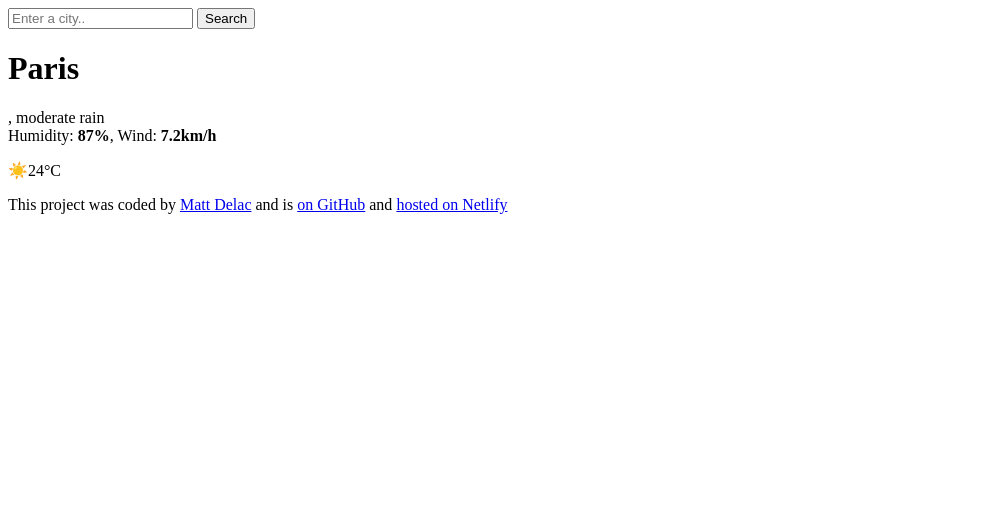
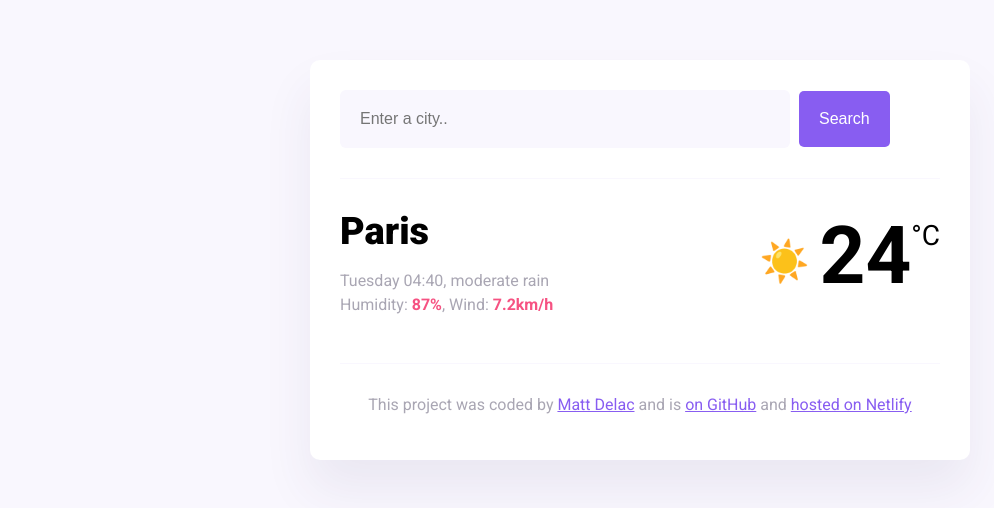
Before and after one commit to jmisshela/new-git-repository-practice, a plain HTML site: page index.html in a window 1280 px wide. Shown: the whole page, without its empty margins (0-994 px from the left). Drawn offline with nearby package versions, Linux system fonts and the light colour scheme.

Commit message:
Added CSS Week 5 Exercise - Weather App & edited the sources

```diff
--- a/index.html
+++ b/index.html
@@ -9,7 +9,7 @@
       href="https://fonts.googleapis.com/css2?family=Roboto:ital,wght@0,100;0,400;0,500;0,700;0,900;1,100;1,300;1,400;1,500;1,700;1,900&display=swap"
       rel="stylesheet"
     />
-    <link rel="stylesheet" href="src/styles.css" />
+    <link rel="stylesheet" href="style.css" />
     <script src="https://cdn.jsdelivr.net/npm/axios@1.1.2/dist/axios.min.js"></script>
     <title>My weather application</title>
   </head>
@@ -54,5 +54,5 @@
       </footer>
     </div>
   </body>
-  <script src="src/index.js"></script>
+  <script src="script.js"></script>
 </html>
--- a/style.css
+++ b/style.css
@@ -0,0 +1,98 @@
+body {
+  background: #f9f7fe;
+  font-family: "Roboto", sans-serif;
+}
+
+a {
+  color: #885df1;
+}
+
+.weather-app {
+  background: white;
+  max-width: 600px;
+  margin: 60px auto;
+  padding: 30px;
+  border-radius: 10px;
+  box-shadow: 0 30px 50px rgba(65, 50, 100, 0.08);
+}
+
+header {
+  border-bottom: 1px solid #f9f7fe;
+  padding-bottom: 30px;
+}
+
+.search-input {
+  background-color: #f9f7fe;
+  border: none;
+  color: rgba(39, 33, 66, 0.4);
+  font-size: 16px;
+  padding: 20px;
+  width: 75%;
+  border-radius: 6px;
+}
+
+.search-button {
+  margin-left: 5px;
+  font-size: 16px;
+  background-color: #885df1;
+  color: white;
+  border: none;
+  padding: 20px;
+  line-height: 1;
+  border-radius: 5px;
+}
+
+main {
+  padding: 30px 0;
+}
+
+.current-temperature {
+  font-size: 48px;
+}
+
+.current-weather {
+  display: flex;
+  justify-content: space-between;
+}
+
+.current-city {
+  font-size: 38px;
+  font-weight: 900;
+  margin: 0;
+}
+.current-details {
+  color: rgba(39, 33, 66, 0.4);
+  font-size: 16px;
+  font-weight: 400;
+  line-height: 24px;
+}
+
+.current-details strong {
+  color: #f65282;
+}
+
+.current-temperature-icon {
+  position: relative;
+  top: -8px;
+  font-size: 40px;
+  margin-right: 10px;
+}
+
+.current-temperature-value {
+  font-size: 80px;
+  font-weight: bold;
+}
+
+.current-temperature-unit {
+  font-size: 28px;
+  position: relative;
+  top: -38px;
+}
+
+footer {
+  border-top: 1px solid #f9f7fe;
+  text-align: center;
+  padding-top: 15px;
+
+  color: rgba(39, 33, 66, 0.4);
+}
```
